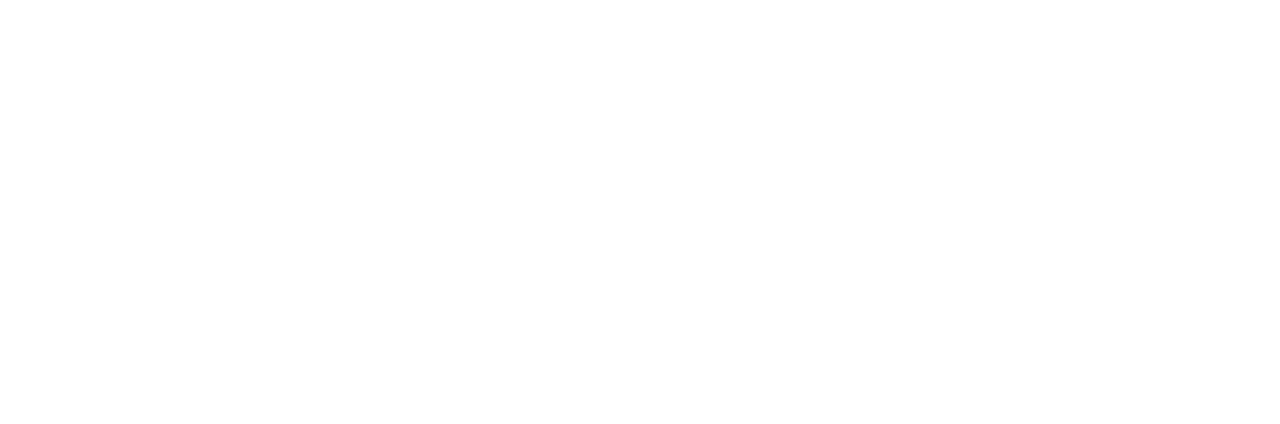
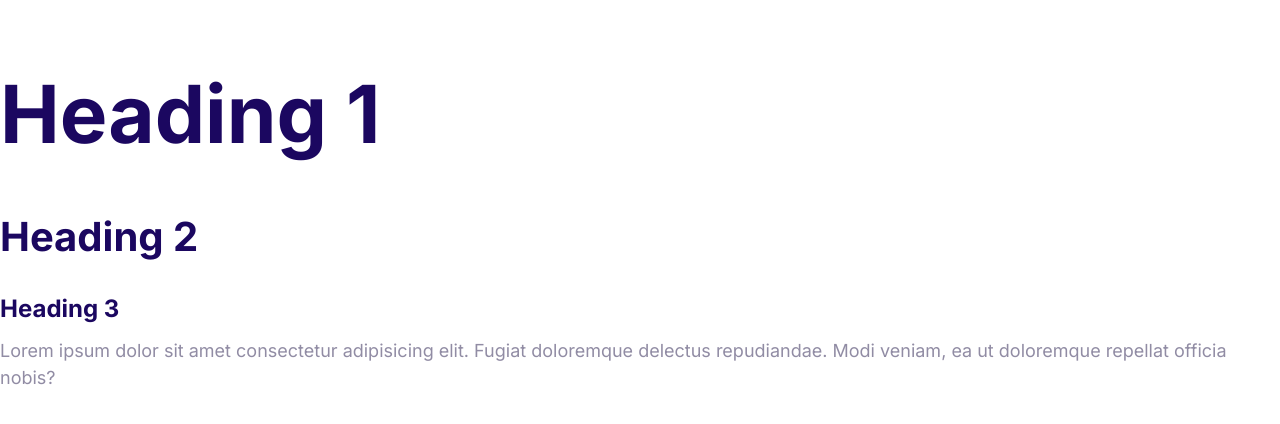
Before and after one commit to josgar14/Moshify, a plain HTML site: page index.html in a window 1280 px wide. Drawn offline with Linux system fonts and the light colour scheme.

Commit message:
Define the styles for the font

```diff
--- a/css/styles.css
+++ b/css/styles.css
@@ -5,3 +5,56 @@
   --color-heading: #1b0760;
   --color-body: #918ca4;
 }
+
+html {
+  /* 62.5% of 16px = 10px */
+  font-size: 62.5%;
+}
+
+body {
+  font-family: Inter, Arial, Helvetica, sans-serif;
+  font-size: 2.4rem;
+  line-height: 1.5;
+  color: var(--color-body);
+}
+
+h1,
+h2,
+h3 {
+  color: var(--color-heading);
+  margin-bottom: 1rem;
+}
+
+h1 {
+  font-size: 7rem;
+}
+
+h2{
+  font-size: 4rem;
+}
+
+h3{
+  font-size: 3rem;
+}
+
+p{
+  margin-top: 0;
+}
+
+@media screen and (min-width: 1024px){
+  body{
+    font-size: 1.8rem;
+  }
+
+  h1{
+    font-size: 8rem;
+  }
+
+  h2{
+    font-size: 4rem;
+  }
+
+  h3{
+    font-size: 2.4rem;
+  }
+}
--- a/index.html
+++ b/index.html
@@ -1,13 +1,24 @@
 <!DOCTYPE html>
 <html lang="en">
-<head>
-    <meta charset="UTF-8">
-    <meta name="viewport" content="width=device-width, initial-scale=1.0">
+  <head>
+    <meta charset="UTF-8" />
+    <meta name="viewport" content="width=device-width, initial-scale=1.0" />
     <title>Document</title>
-    <link rel="stylesheet" href="css/normalize.css">
-    <link rel="stylesheet" href="css/styles.css">
-</head>
-<body>
-
-</body>
+    <!-- Google fonts start -->
+    <link rel="preconnect" href="https://fonts.googleapis.com" />
+    <link rel="preconnect" href="https://fonts.gstatic.com" crossorigin />
+    <link
+      href="https://fonts.googleapis.com/css2?family=Inter:ital,opsz,wght@0,14..32,100..900;1,14..32,100..900&display=swap"
+      rel="stylesheet"
+    />
+    <!-- Google fonts end -->
+    <link rel="stylesheet" href="css/normalize.css" />
+    <link rel="stylesheet" href="css/styles.css" />
+  </head>
+  <body>
+    <h1>Heading 1</h1>
+    <h2>Heading 2</h2>
+    <h3>Heading 3</h3>
+    <p>Lorem ipsum dolor sit amet consectetur adipisicing elit. Fugiat doloremque delectus repudiandae. Modi veniam, ea ut doloremque repellat officia nobis?</p>
+  </body>
 </html>
```
